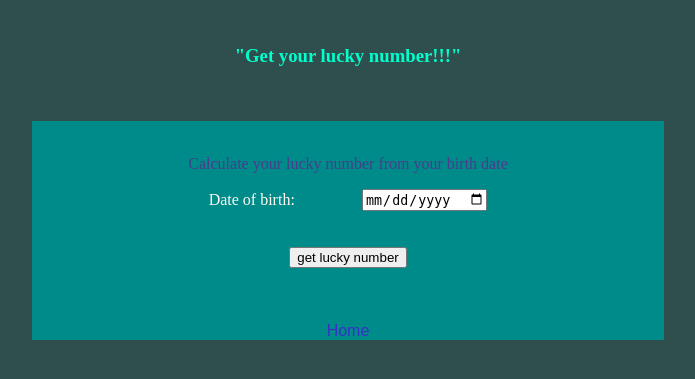
After one commit to vishwasbeede/Battery-webpages, a Flask app: page /lucky_number.html in a window 1280 px wide. The commit adds this page. Shown: the top 379 px of the page, without its empty margins (292-987 px from the left). Run offline with Flask 2, Linux system fonts and the light colour scheme.

Commit message:
New web app craeted --- Lucky number caluclator

```diff
--- a/Space_template_files/app/__init__.py
+++ b/Space_template_files/app/__init__.py
@@ -1,5 +1,6 @@
 from flask import Flask,render_template,request,redirect,url_for
 from flask_wtf import FlaskForm
+from flask import jsonify, make_response
 from wtforms import StringField, SubmitField
 
 
--- a/Space_template_files/app/templates/aniamls.html
+++ b/Space_template_files/app/templates/aniamls.html
@@ -10,7 +10,7 @@
     <p style="text-align: center;font-family: sans-serif;">Orient Mart <br>
     <span style="font-size: 10px;">Valued products </span></p>
 
-<div style="font-family: monospace;color: #310;align-content: center;margin-left: 10%;margin-right: 10%;">
+<div style="font-family: monospace;background-color: darkcyan;color: #310;align-content: center;margin-left: 10%;margin-right: 10%;">
     <p  style="align-items:center;padding-left: 40%;">Mini Statement</p>
     <table style="padding-left: 30%;">
         <tr><td>Date</td><td>Transaction </td><td>Amount</td></tr>
--- /dev/null
+++ b/Space_template_files/app/templates/lucky_number.html
@@ -0,0 +1,63 @@
+<!DOCTYPE html>
+<html lang="en">
+<head>
+    <meta charset="UTF-8">
+    <meta http-equiv="X-UA-Compatible" content="IE=edge">
+    <meta name="viewport" content="width=device-width, initial-scale=1.0">
+    <title>Check lucky number!!</title>
+</head>
+<body>
+    <br><h3 id="output-menu" style="text-align: center;">
+        "Get your lucky number!!!"
+    </h3>
+    <br><br>
+    <div style="margin-right: 25%;text-align: center; background-color: darkcyan;margin-left: 25%;">
+
+        <br>
+        <p style="color: darkslateblue;font-weight:lighter;">Calculate your lucky number from your birth date</p>
+
+        <form method="POST">
+            <label style="padding-right: 10%;" for="input_dob">Date of birth:</label>
+            <input style="text-align:left;align-items: right;" type="date" id="dob" name="input_dob" required><br>
+            <br>
+            <br>
+            <div style="text-align:center;">
+                <input type="submit" value="get lucky number" id="">
+            </div>
+            <br>
+
+        </form>
+    </div>
+           <div id="output-show" style="margin-right: 25%;text-align: center; background-color: rgb(64, 161, 161);margin-left: 25%;display: none;">
+                your DOB is {{output_data[0]}}
+                <br>
+               <span style="text-align: center;"> and</span>
+                <br>
+                your Lucky number is {{output_data[1]}}
+           </div>
+    <div style="margin-right: 25%;text-align: center; background-color: darkcyan;margin-left: 25%;">
+       <br><br> <a style="text-decoration:none;font-family: sans-serif; color: rgba(66, 27, 209, 0.801);" href="/">Home</a>
+    </div>
+    <style>
+        body{
+            background-color: darkslategrey;
+            color: floralwhite;
+        }
+    </style>
+    <script>
+        val2="String Values"
+        x_var = {{output_data[1]}}
+       if (typeof(x_var)  == "number") {
+        document.getElementById("output-show").style.display="block";
+       }
+       else if (typeof(x_var)  == "string"){
+        document.getElementById("output-menu").style.color="#0fc"
+       }
+       else
+       {
+
+       }
+
+
+    </script>
+</body>
--- a/Space_template_files/app/views.py
+++ b/Space_template_files/app/views.py
@@ -1,6 +1,10 @@
 from app import app,render_template,request,redirect,url_for
+from app import jsonify, make_response
 from test import *
+from lucky_number import *
+from datetime import datetime
 
+import json
 from flask_wtf import FlaskForm
 from wtforms import StringField, SubmitField
 
@@ -17,9 +21,16 @@ def return_fun():
 def return_fun1_1_1():
     return render_template("new.html",names="Ganesh")
 
-@app.route("/new.html")
-def return_fun2_1():
-    return render_template("new.html",names="Ganesh")
+@app.route("/lucky_number.html",methods=['GET'])
+def display_page_lucky_number():
+    output_data=("val1","val2")
+    return render_template("lucky_number.html",output_data=output_data)
+
+@app.route("/lucky_number.html",methods=['POST'])
+def return_cal_lucky():
+    output_data=cal_lucky_num(request.form['input_dob'])
+    # return "Success"
+    return render_template("lucky_number.html",output_data=output_data)
 
 @app.route("/animals")
 def return_fun2():
@@ -46,3 +57,18 @@ def Contact_page():
 @app.route("/Careers/")
 def Careers_page():
     return render_template("aniamls.html",z=packed)
+
+@app.route('/login',methods = ['POST', 'GET'])
+def login():
+   if request.method == 'POST':
+      data_log=json.dumps(dict(request.form))
+      f = open("filename.log", "a")
+      f.write("{0} -- {1}\n".format(datetime.now().strftime("%Y-%m-%d %H:%M"), data_log))
+      f.close()
+      requset_data = request.form['reqdesc']
+      print(requset_data)
+    #   return "We will contact you soon on this queires"
+      return render_template('public/templates/index.html')
+   else:
+      user = request.args.get('nm')
+      return redirect(url_for('success',name = user))
--- a/Space_template_files/run.py
+++ b/Space_template_files/run.py
@@ -1,3 +1,3 @@
 from app import app
 
-app.run(debug=True)
+app.run(host="0.0.0.0",port=8890,debug=True)
```
Also changed, not shown: Space_template_files/app/static/img/__credits.json (deleted, +0 -27 lines), Space_template_files/app/templates/new.html (deleted, +0 -19 lines), Space_template_files/app/templates/public/templates/index.html (+45 -21 lines), Space_template_files/lucky_number.py (added, +12 -0 lines), 1 other file.
